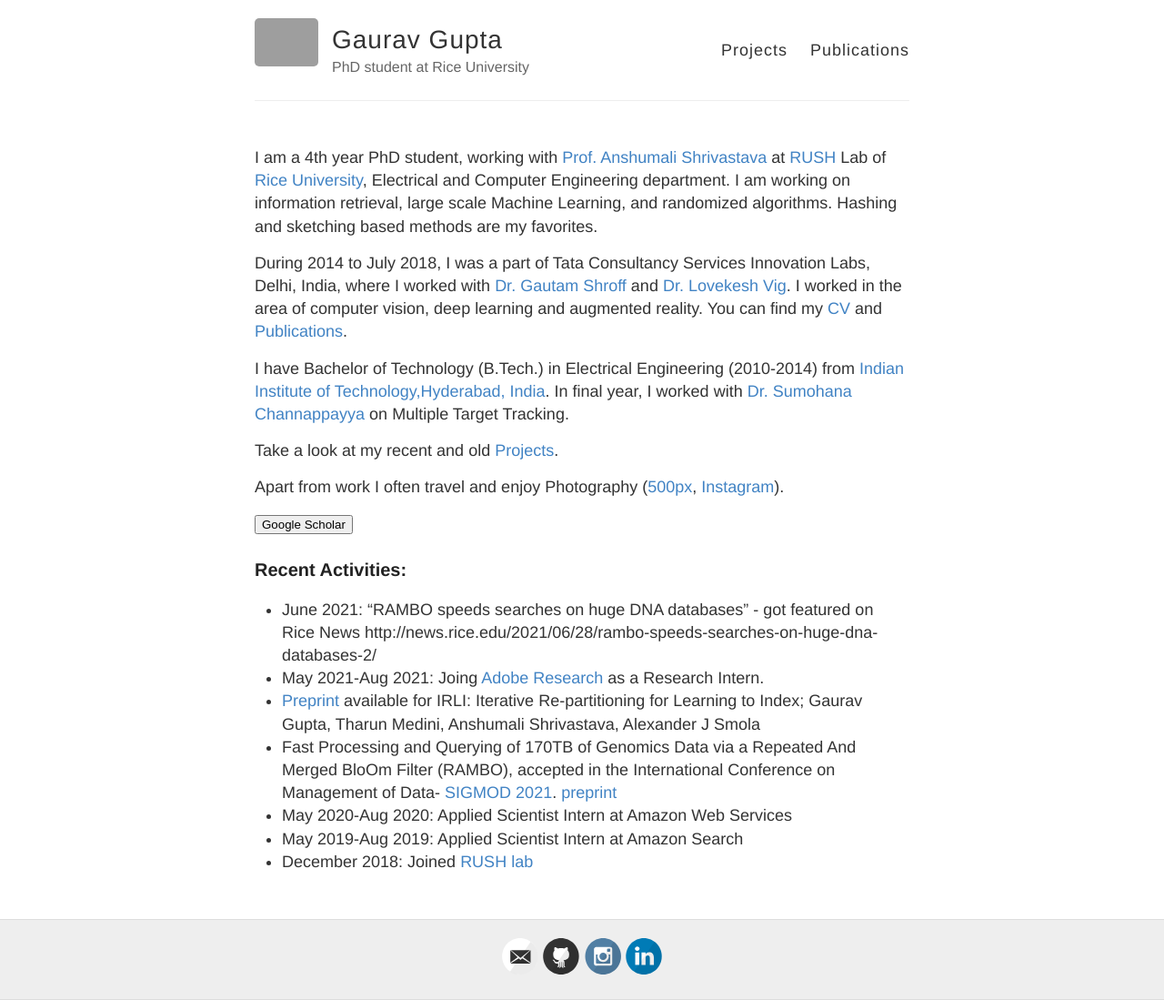
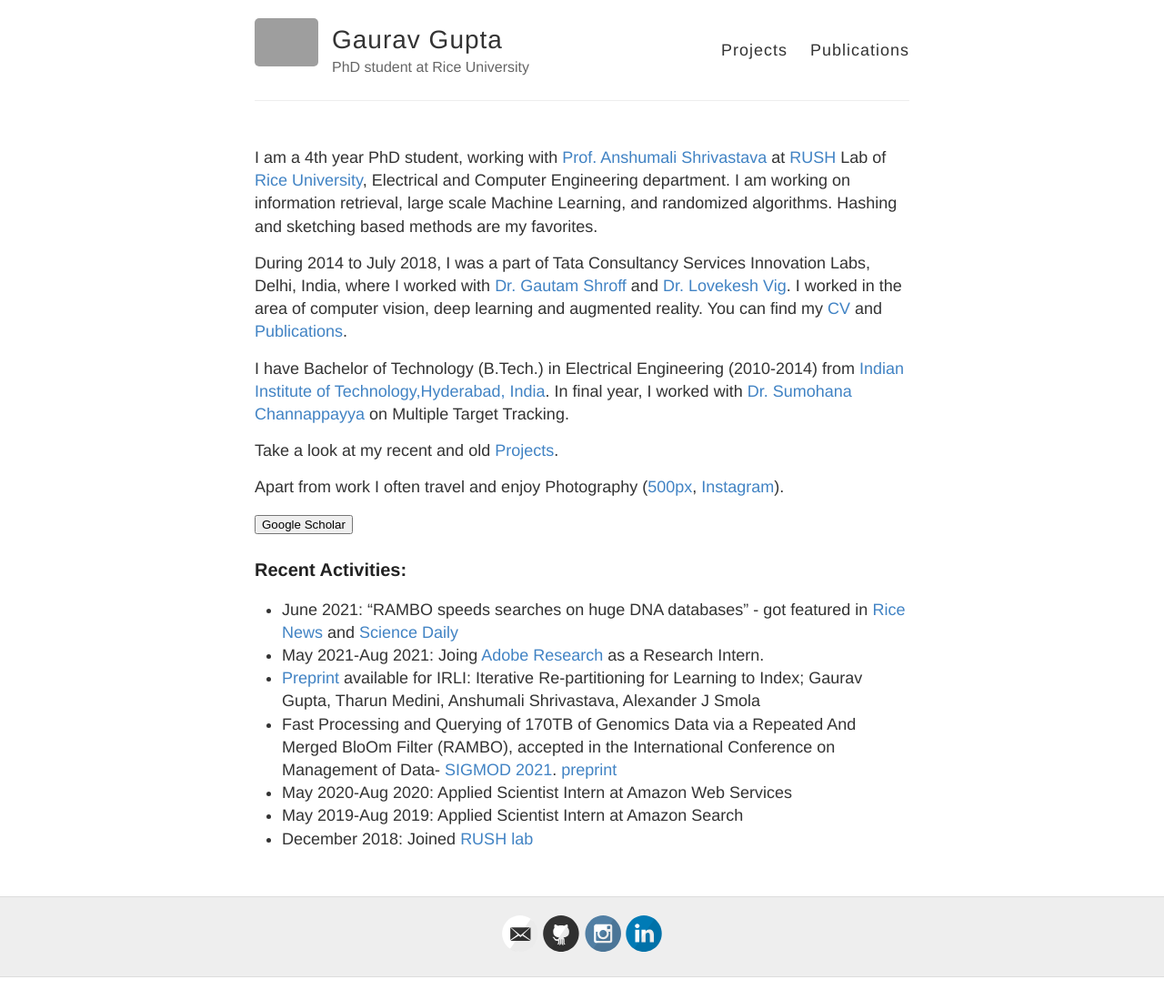
Before and after one commit to gaurav16gupta/gaurav16gupta.github.io, a Jekyll site: the page built from index.md, in a window 1280 px wide. Shown: the whole page at 91% size. Built offline with Jekyll 4.4.1, drawn with Linux system fonts in a browser that asks for light colours; after the commit the page ends 1074 px from its top, so only the background shows below that; grey boxes are pictures that could not be loaded.

Commit message:
Update index.md

```diff
--- a/index.md
+++ b/index.md
@@ -18,7 +18,7 @@ Apart from work I often travel and enjoy Photography ([500px](https://500px.com/
 </form>
 
 ### Recent Activities:
-* June 2021: "RAMBO speeds searches on huge DNA databases" - got featured on Rice News http://news.rice.edu/2021/06/28/rambo-speeds-searches-on-huge-dna-databases-2/
+* June 2021: "RAMBO speeds searches on huge DNA databases" - got featured in [Rice News](http://news.rice.edu/2021/06/28/rambo-speeds-searches-on-huge-dna-databases-2/) and [Science Daily](https://www.sciencedaily.com/releases/2021/06/210628152920.htm)
 * May 2021-Aug 2021: Joing [Adobe Research](https://research.adobe.com/) as a Research Intern.
 * [Preprint](https://arxiv.org/abs/2103.09944) available for IRLI: Iterative Re-partitioning for Learning to Index; Gaurav Gupta, Tharun Medini, Anshumali Shrivastava, Alexander J Smola
 * Fast Processing and Querying of 170TB of Genomics Data via a Repeated And Merged BloOm Filter (RAMBO), accepted in the International Conference on Management of Data- [SIGMOD 2021](https://2021.sigmod.org/). [preprint](https://gaurav16gupta.github.io/papers/RAMBO_SIGMOD2021.pdf)
```
